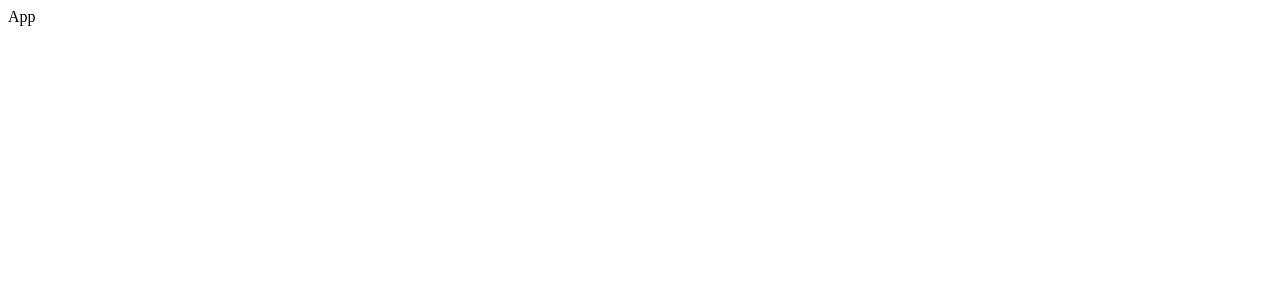
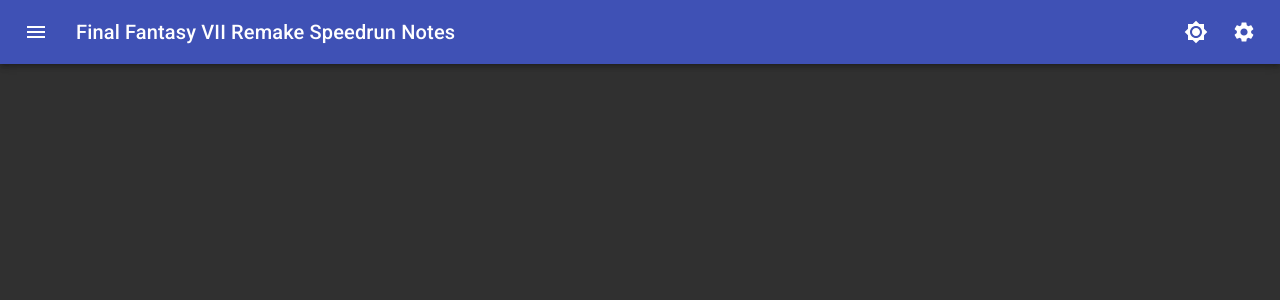
Before and after one commit to fhelwanger/ff7r-speedrun-notes, a React (Create React App) app: page / in a window 1280 px wide. Shown: the top 300 px of the page. Built offline with nearby package versions, Linux system fonts and the light colour scheme.

Commit message:
Add material-ui

```diff
--- a/package.json
+++ b/package.json
@@ -3,6 +3,8 @@
   "version": "1.0.0",
   "private": true,
   "dependencies": {
+    "@material-ui/core": "^4.11.0",
+    "@material-ui/icons": "^4.9.1",
     "react": "^16.13.1",
     "react-dom": "^16.13.1"
   },
--- a/public/index.html
+++ b/public/index.html
@@ -5,6 +5,7 @@
     <meta name="viewport" content="width=device-width, initial-scale=1" />
     <meta name="description" content="Speedrun notes for Final Fantasy VII Remake" />
     <title>Speedrun Notes - Final Fantasy VII Remake</title>
+    <link rel="stylesheet" href="https://fonts.googleapis.com/css?family=Roboto:300,400,500,700&display=swap" />
   </head>
   <body>
     <noscript>You need to enable JavaScript to run this app.</noscript>
--- a/src/App.tsx
+++ b/src/App.tsx
@@ -1,7 +1,18 @@
 import React from "react";
+import CssBaseline from "@material-ui/core/CssBaseline";
+import { ThemeProvider } from "@material-ui/core/styles";
+import Header from "./Header";
+import useTheme from "./useTheme";
 
 function App() {
-  return <div>App</div>;
+  const { theme, setTheme, muiTheme } = useTheme();
+
+  return (
+    <ThemeProvider theme={muiTheme}>
+      <CssBaseline />
+      <Header theme={theme} setTheme={setTheme} />
+    </ThemeProvider>
+  );
 }
 
 export default App;
--- /dev/null
+++ b/src/Header.tsx
@@ -0,0 +1,56 @@
+import React from "react";
+import AppBar from "@material-ui/core/AppBar";
+import IconButton from "@material-ui/core/IconButton";
+import Toolbar from "@material-ui/core/Toolbar";
+import Tooltip from "@material-ui/core/Tooltip";
+import Typography from "@material-ui/core/Typography";
+import DarkThemeIcon from "@material-ui/icons/Brightness5";
+import LightThemeIcon from "@material-ui/icons/Brightness7";
+import MenuIcon from "@material-ui/icons/Menu";
+import SettingsIcon from "@material-ui/icons/Settings";
+import { makeStyles } from "@material-ui/core/styles";
+import { Theme } from "./useTheme";
+
+export interface HeaderProps {
+  setTheme: (theme: Theme) => void;
+  theme: Theme;
+}
+
+const useStyles = makeStyles((theme) => ({
+  title: {
+    paddingLeft: theme.spacing(2),
+    flexGrow: 1,
+  },
+}));
+
+function Header({ theme, setTheme }: HeaderProps) {
+  const classes = useStyles();
+
+  return (
+    <AppBar position="sticky">
+      <Toolbar>
+        <IconButton edge="start" color="inherit">
+          <MenuIcon />
+        </IconButton>
+        <Typography className={classes.title} variant="h6" noWrap>
+          Final Fantasy VII Remake Speedrun Notes
+        </Typography>
+        <Tooltip title="Toggle light/dark theme">
+          <IconButton
+            color="inherit"
+            onClick={() => setTheme(theme === "light" ? "dark" : "light")}
+          >
+            {theme === "light" ? <DarkThemeIcon /> : <LightThemeIcon />}
+          </IconButton>
+        </Tooltip>
+        <Tooltip title="Settings">
+          <IconButton edge="end" color="inherit">
+            <SettingsIcon />
+          </IconButton>
+        </Tooltip>
+      </Toolbar>
+    </AppBar>
+  );
+}
+
+export default Header;
--- /dev/null
+++ b/src/useTheme.ts
@@ -0,0 +1,39 @@
+import React from "react";
+import { unstable_createMuiStrictModeTheme as createMuiTheme } from "@material-ui/core/styles";
+
+export type Theme = "light" | "dark";
+
+function useTheme() {
+  const themeStorageKey = "THEME";
+  const [theme, setTheme] = React.useState<Theme>("dark");
+
+  React.useEffect(() => {
+    const themeStorageValue = localStorage.getItem(themeStorageKey);
+
+    if (
+      themeStorageValue &&
+      (themeStorageValue === "light" || themeStorageValue === "dark")
+    ) {
+      setTheme(themeStorageValue);
+    }
+  }, []);
+
+  const muiTheme = React.useMemo(() => {
+    return createMuiTheme({
+      palette: {
+        type: theme,
+      },
+    });
+  }, [theme]);
+
+  return {
+    theme,
+    setTheme: (theme: Theme) => {
+      localStorage.setItem(themeStorageKey, theme);
+      setTheme(theme);
+    },
+    muiTheme,
+  };
+}
+
+export default useTheme;
```
Also changed, not shown: 1 other file (tests, documents, lock files or other folders).
